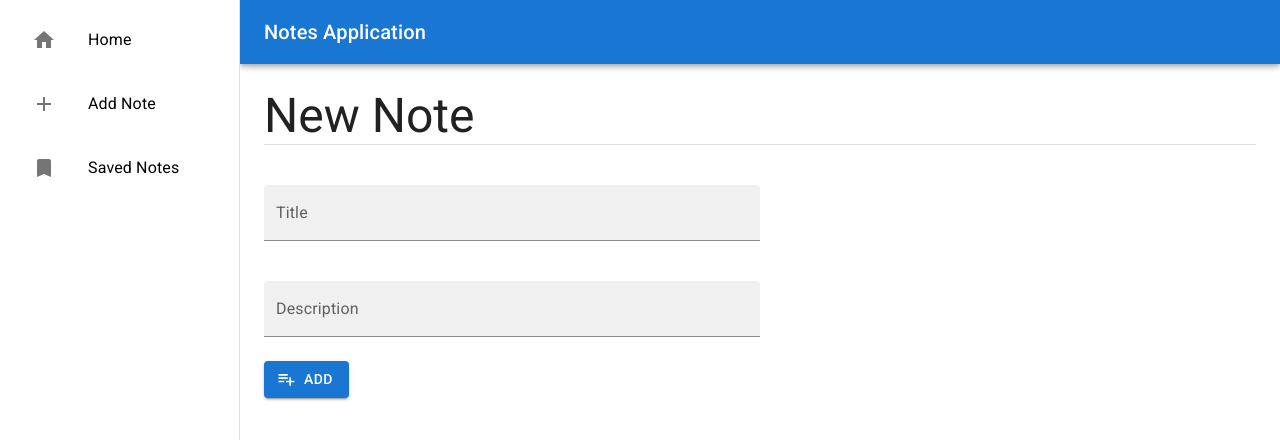
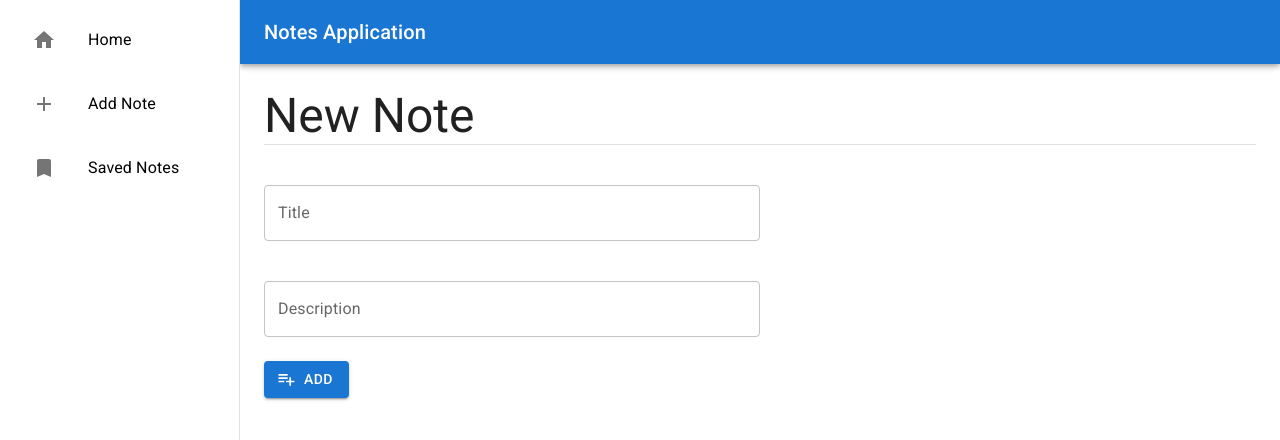
Before and after one commit to RK-8998/react-notes-app, a React (Create React App) app: page /addNote in a window 1280 px wide. Shown: the top 440 px of the page. Built offline with nearby package versions, Linux system fonts and the light colour scheme.

Commit message:
add new note with validation success

```diff
--- a/src/components/Note.js
+++ b/src/components/Note.js
@@ -10,7 +10,9 @@ import { useDispatch } from "react-redux";
 
 import { saveNote, unSaveNote } from "../redux/actions/Note";
 
-const Note = ({ id, title, description, isSaved }) => {
+const Note = ({ id, title, description, isSaved, onDeleteNote }) => {
+  console.log("RENDER NOTE");
+
   const dispatch = useDispatch();
   const saveHandler = () => {
     dispatch(saveNote(id));
@@ -34,7 +36,7 @@ const Note = ({ id, title, description, isSaved }) => {
           <Button disabled={isSaved} onClick={saveHandler}>
             {isSaved ? "SAVED" : "SAVE"}
           </Button>
-          <Button>DELETE</Button>
+          <Button onClick={() => onDeleteNote(id)}>DELETE</Button>
         </ButtonGroup>
         {isSaved && (
           <Button color="inherit" onClick={unSaveHandler}>
--- a/src/components/NoteForm.js
+++ b/src/components/NoteForm.js
@@ -1,37 +1,97 @@
 import { Box, Button, Divider, TextField, Typography } from "@mui/material";
-import React from "react";
+import React, { useState } from "react";
 import PlaylistAddIcon from "@mui/icons-material/PlaylistAdd";
+import { addNote } from "../redux/actions/Note";
+import { v4 as generateId } from "uuid";
+import { useDispatch } from "react-redux";
+import { useNavigate } from "react-router-dom";
 
 const NoteForm = () => {
+  console.log("RENDER NEW NOTE FORM");
+  const navigate = useNavigate();
+  const dispatch = useDispatch();
+
+  const [title, setTitle] = useState("");
+  const [isTitleTouched, setIsTitleTouched] = useState(false);
+
+  const [description, setDescription] = useState("");
+  const [isDescriptionTouched, setIsDescriptionTouched] = useState(false);
+
+  const titleHasError = title.trim().length === 0 && isTitleTouched;
+  const descriptionHasError = description.trim().length === 0 && isDescriptionTouched;
+
+  console.log(titleHasError, descriptionHasError);
+
+  const isFormValid = titleHasError === false && descriptionHasError === false;
+
+  const resetForm = () => {
+    setTitle("");
+    setDescription("");
+    setIsTitleTouched(false);
+    setIsDescriptionTouched(false);
+  };
+
+  const submitHandler = (e) => {
+    e.preventDefault();
+    setIsTitleTouched(true);
+    setIsDescriptionTouched(true);
+
+    if (isFormValid) {
+      const id = generateId();
+      const payload = {
+        id,
+        title,
+        description,
+      };
+      dispatch(addNote(payload));
+      resetForm();
+      navigate("/");
+    }
+  };
+
   return (
     <>
       <Typography variant="h3">New Note</Typography>
       <Divider variant="fullWidth" />
       <Box
         component="form"
+        onSubmit={submitHandler}
         sx={{
           "& .MuiTextField-root": { mt: 5, width: "50%", alignContent: "center" },
         }}
         noValidate
         autoComplete="off"
       >
-        <form>
+        {/* <form onSubmit={submitHandler}> */}
         <div>
-            <TextField variant="filled" id="title" label="Title" placeholder="Enter Your Note Title" />
+          <TextField
+            variant="outlined"
+            id="title"
+            label="Title"
+            placeholder="Enter Your Note Title"
+            value={title}
+            onChange={(e) => setTitle(e.target.value)}
+            onBlur={() => setIsTitleTouched(true)}
+            error={titleHasError}
+          />
           <br />
           <TextField
+            variant="outlined"
             id="description"
             label="Description"
             placeholder="Enter Your Note Description"
             multiline
-              variant="filled"
+            value={description}
+            onChange={(e) => setDescription(e.target.value)}
+            onBlur={() => setIsDescriptionTouched(true)}
+            error={descriptionHasError}
           />
         </div>
         <br />
         <Button type="submit" variant="contained" startIcon={<PlaylistAddIcon />}>
           ADD
         </Button>
-        </form>
+        {/* </form> */}
       </Box>
     </>
   );
--- a/src/components/NoteList.js
+++ b/src/components/NoteList.js
@@ -1,9 +1,15 @@
+import { Button, Typography } from "@mui/material";
+import { Box } from "@mui/system";
 import React, { useCallback, useEffect, useState } from "react";
-import { useSelector } from "react-redux";
-import { useLocation } from "react-router-dom";
+import { useDispatch, useSelector } from "react-redux";
+import { useLocation, useNavigate } from "react-router-dom";
+import { deleteNote } from "../redux/actions/Note";
 import Note from "./Note";
 
 const NoteList = () => {
+  console.log("RENDER NoteList");
+  const navigate = useNavigate();
+  const dispatch = useDispatch();
   const notes = useSelector((state) => state.notes);
   console.log("notes: ", notes);
 
@@ -24,13 +30,40 @@ const NoteList = () => {
     filterSavedNotes();
   }, [filterSavedNotes]);
 
+  const deleteNoteHandler = (id) => {
+    dispatch(deleteNote(id));
+  };
+
   return (
     <>
-      {finalNotes.map((note) => {
-        return (
-          <Note key={note.id} id={note.id} title={note.title} description={note.description} isSaved={note.isSaved} />
-        );
-      })}
+      {finalNotes.length ? (
+        finalNotes.map((note) => {
+          return (
+            <Note
+              key={note.id}
+              id={note.id}
+              title={note.title}
+              description={note.description}
+              isSaved={note.isSaved}
+              onDeleteNote={deleteNoteHandler}
+            />
+          );
+        })
+      ) : location.pathname === "/savedNotes" ? (
+        <Box textAlign={"center"} sx={{ marginTop: 5 }}>
+          <Typography variant="h5">No any saved notes for you...</Typography>
+          <Button variant="text" onClick={() => navigate("/")}>
+            Save new notes
+          </Button>
+        </Box>
+      ) : (
+        <Box textAlign={"center"} sx={{ marginTop: 5 }}>
+          <Typography variant="h5">No any past notes for you...</Typography>
+          <Button variant="text" onClick={() => navigate("/addNote")}>
+            Add new notes
+          </Button>
+        </Box>
+      )}
     </>
   );
 };
--- a/src/pages/HomePage.js
+++ b/src/pages/HomePage.js
@@ -3,6 +3,7 @@ import React from "react";
 import NoteList from "../components/NoteList";
 
 const Home = () => {
+  console.log("RENDER HOME PAGE");
   return (
     <>
       <Typography variant="h3">Home</Typography>
--- a/src/pages/SavedNotes.js
+++ b/src/pages/SavedNotes.js
@@ -3,11 +3,12 @@ import React from "react";
 import NoteList from "../components/NoteList";
 
 const SavedNotes = () => {
+  console.log("RENDER SAVE NOTE PAGE");
   return (
     <>
       <Typography variant="h3">Saved Notes</Typography>
       <Divider variant="fullWidth" />
-      <NoteList />;
+      <NoteList />
     </>
   );
 };
--- a/src/redux/actions/Note.js
+++ b/src/redux/actions/Note.js
@@ -8,7 +8,9 @@ export const noteActions = {
 export const addNote = (payload) => {
   return { type: noteActions.ADD_NOTE, payload };
 };
-
+export const deleteNote = (id) => {
+  return { type: noteActions.DELETE_NOTE, payload: { id } };
+};
 export const saveNote = (id) => {
   return { type: noteActions.SAVE_NOTE, payload: { id } };
 };
--- a/src/redux/reducers/Note.js
+++ b/src/redux/reducers/Note.js
@@ -25,6 +25,14 @@ const NoteReducer = (state = initialState, action) => {
   let newNotes;
   let index;
   switch (action.type) {
+    case noteActions.ADD_NOTE:
+      newNotes = state.concat(action.payload);
+      return newNotes;
+
+    case noteActions.DELETE_NOTE:
+      newNotes = state.filter((note) => note.id !== action.payload.id);
+      return newNotes;
+
     case noteActions.SAVE_NOTE:
       newNotes = [...state];
       index = newNotes.findIndex((note) => note.id === action.payload.id);
```
Lines whose indentation alone changed are shown as unchanged.
